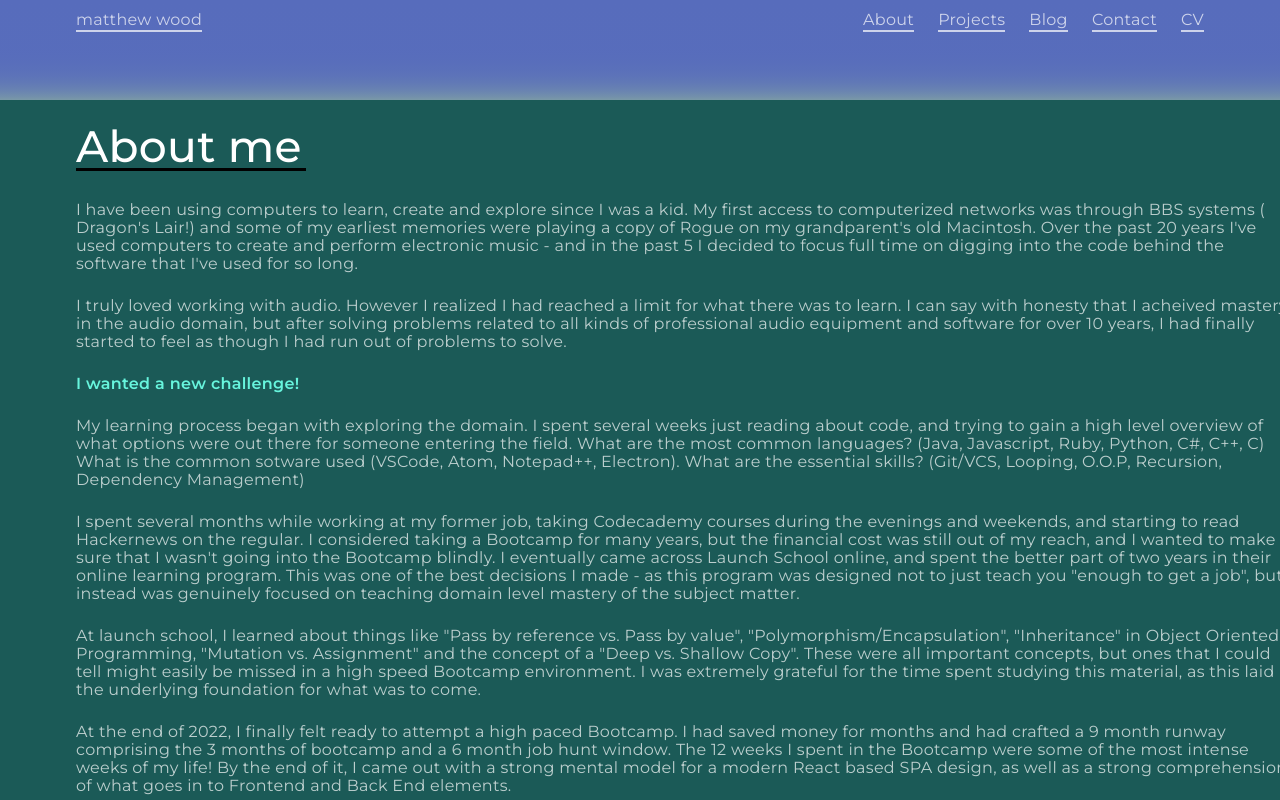
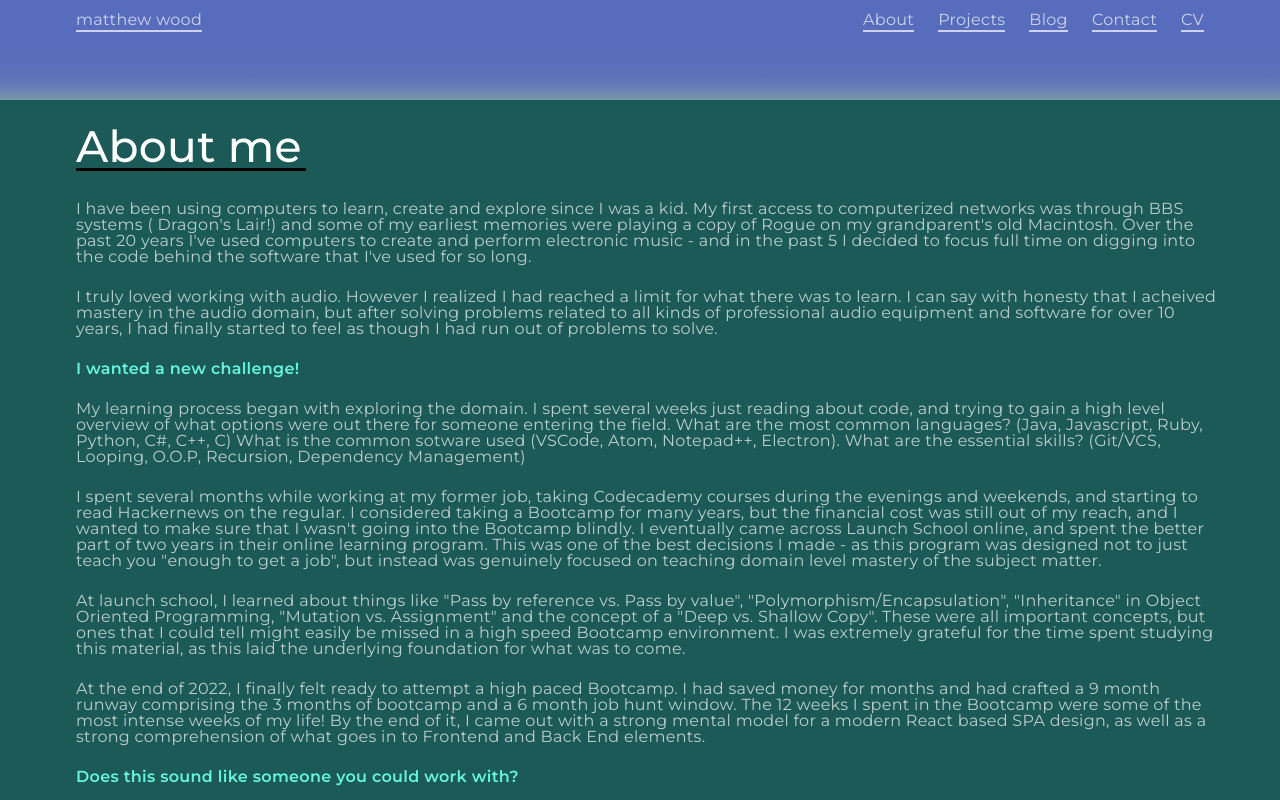
Before and after one commit to WMattWood/portfolio-site, a React (Vite) app: page /about in a window 1280 px wide. Shown: the top 800 px of the page. Built offline with nearby package versions, Linux system fonts and the light colour scheme; no server answers.

Commit message:
Updated AboutPage formatting for right hand margin.

```diff
--- a/src/pages/AboutPage.jsx
+++ b/src/pages/AboutPage.jsx
@@ -11,7 +11,7 @@ function AboutPage() {
       <Body>
         <Contents>
           <Title>About me</Title>
-          <BlurbBox>
+          <Section>
             <Blurb>I have been using computers to learn, create and explore since I was a kid.
               My first access to computerized networks was through BBS systems ( Dragon's Lair!) and some of my earliest memories were playing a copy of Rogue on
               my grandparent's old Macintosh.  Over the past 20 years I've used computers
@@ -58,7 +58,7 @@ function AboutPage() {
 
             <Keyword>Does this sound like someone you could work with?</Keyword>
             <Keyword>Let's get in touch!</Keyword>
-          </BlurbBox>
+          </Section>
 
         </Contents>
       </Body>
@@ -117,12 +117,22 @@ const BlurbBox = styled.div`
   } */
 `
 
+const Blurb = styled.p`
+  margin-bottom: 24px;
+  /* width: 100%; */
+  /* margin-right: 48px; */
+
+  @media (min-width: 840) {
+    width: 500px;
+  }
+`
+
 const Section = styled.div`
   width: 90%;
   display: flex;
   flex-direction: column;
-  align-items: center;
-  padding-left: 12px;
+  align-items: start;
+  /* padding-left: 12px; */
   margin-bottom: 50px;
 
   @media (max-width: 500px) {
@@ -130,15 +140,7 @@ const Section = styled.div`
     }
 `
 
-const Blurb = styled.p`
-  margin-bottom: 24px;
-  /* width: 100%; */
-  margin-right: 48px;
 
-  @media (min-width: 840) {
-    width: 500px;
-  }
-`
 
 
 //Shared Elements
```
